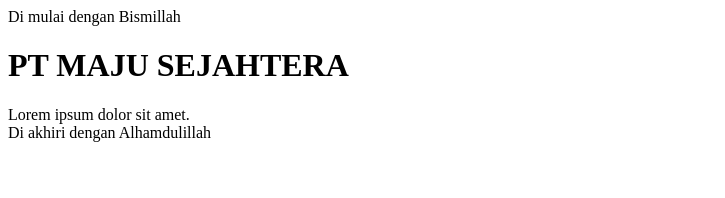
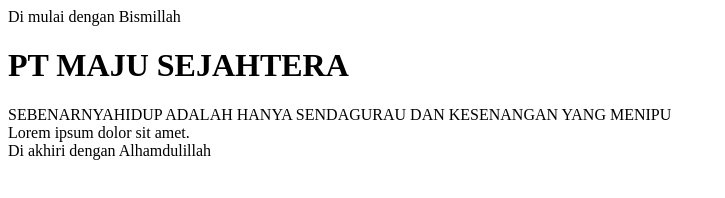
Before and after one commit to Ankarabonn/Companyprofile, a plain HTML site: page index.html in a window 1280 px wide. Shown: the whole page, without its empty margins (0-725 px from the left). Drawn offline with Linux system fonts and the light colour scheme.

Commit message:
lakukan apa yang harus di lakukan pada footer

```diff
--- a/index.html
+++ b/index.html
@@ -1,4 +1,5 @@
 <!DOCTYPE html>
+
 <html lang="en">
   <head>
     <meta charset="UTF-8" />
@@ -9,7 +10,9 @@
     <header>Di mulai dengan Bismillah</header>
 
     <h1>PT MAJU SEJAHTERA</h1>
-
+    <div>
+      SEBENARNYAHIDUP ADALAH HANYA SENDAGURAU DAN KESENANGAN YANG MENIPU
+    </div>
     <div>Lorem ipsum dolor sit amet.</div>
 
     <footer>Di akhiri dengan Alhamdulillah</footer>
```
